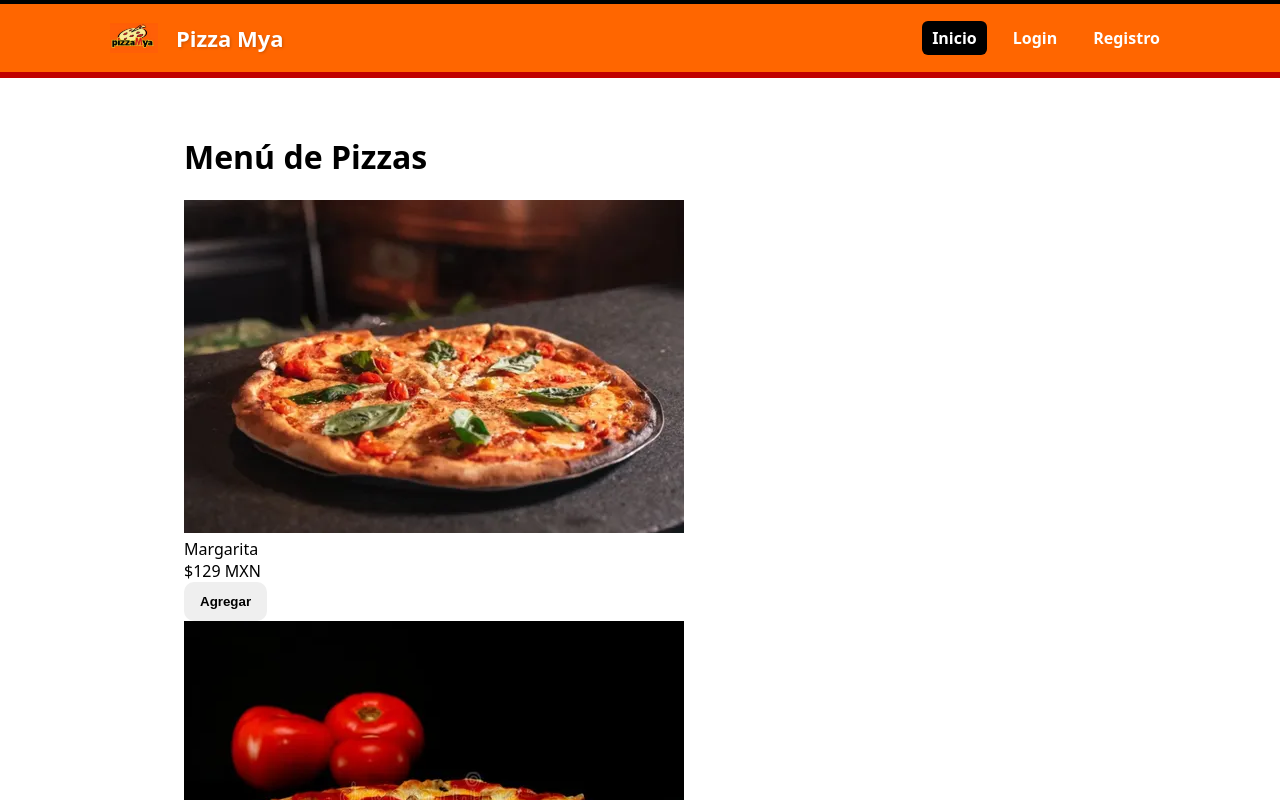
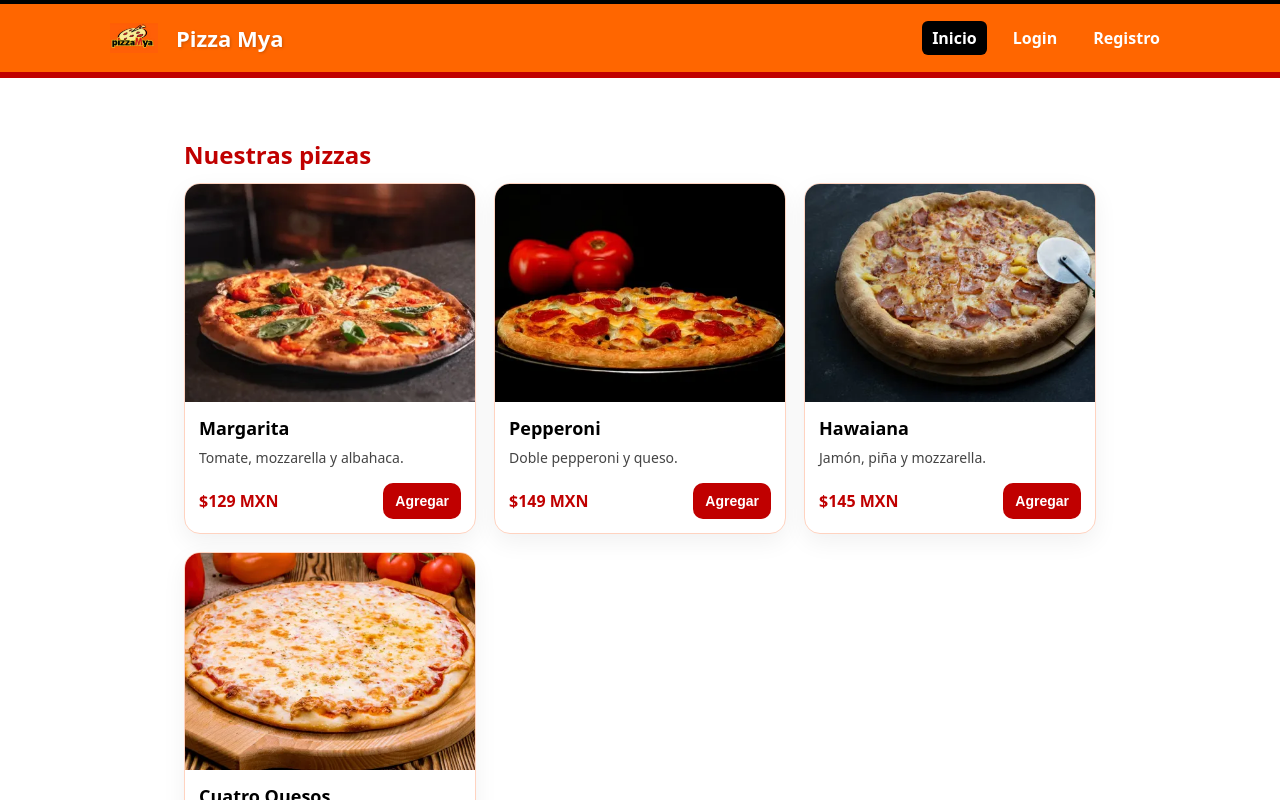
Before and after one commit to Jos3MA56/frontendusuario, a React (Vite) app: page / in a window 1280 px wide. Shown: the top 800 px of the page. Built offline with nearby package versions, Linux system fonts and the light colour scheme.

Commit message:
modified:   src/pages/Home.jsx 	modified:   src/pages/Profile.jsx

```diff
--- a/src/pages/Home.jsx
+++ b/src/pages/Home.jsx
@@ -1,46 +1,88 @@
 import React from "react";
-import { useNavigate } from "react-router-dom";
-import { useCart } from "../context/CartContext.jsx";
+import { useNavigate, useLocation } from "react-router-dom";
 
 const PIZZAS = [
-  { id: 1, nombre: "Margarita", precio: 129, img: "/pizzas/margarita.jpg" },
-  { id: 2, nombre: "Pepperoni", precio: 149, img: "/pizzas/pepperoni.jpg" },
-  { id: 3, nombre: "Hawaiana", precio: 145, img: "/pizzas/hawaiana.jpg" },
-  { id: 4, nombre: "Cuatro Quesos", precio: 159, img: "/pizzas/cuatroquesos.jpg" },
+  {
+    id: 1,
+    nombre: "Margarita",
+    descr: "Tomate, mozzarella y albahaca.",
+    precio: 129,
+    img: "/pizzas/margarita.jpg"
+  },
+  {
+    id: 2,
+    nombre: "Pepperoni",
+    descr: "Doble pepperoni y queso.",
+    precio: 149,
+    img: "/pizzas/pepperoni.jpg"
+  },
+  {
+    id: 3,
+    nombre: "Hawaiana",
+    descr: "Jamón, piña y mozzarella.",
+    precio: 145,
+    img: "/pizzas/hawaiana.jpg"
+  },
+  {
+    id: 4,
+    nombre: "Cuatro Quesos",
+    descr: "Mozzarella, parmesano, gouda y azul.",
+    precio: 159,
+    img: "/pizzas/cuatroquesos.jpg"
+  }
 ];
+
+
+const getToken = () =>
+  localStorage.getItem("access_token") || localStorage.getItem("token") || "";
 
 export default function Home() {
   const navigate = useNavigate();
-  const { add } = useCart();
-  const token = localStorage.getItem("access_token");
-  const puedeAgregar = !!token;
+  const location = useLocation();
 
-  const onAgregar = (pizza) => {
-    if (!puedeAgregar) {
-      return navigate("/login", { state: { redirectTo: "/", msg: "Inicia sesión para agregar pizzas" } });
+  React.useEffect(() => {
+    if (location.state?.msg) {
+      alert(location.state.msg);
+      // limpia el state para que no repita el alert si recargas
+      navigate(location.pathname, { replace: true });
     }
-    add(1); // suma 1 al contador
-    // Opcional: feedback
-    // alert(`Añadida: ${pizza.nombre}`);
+  }, []);
+
+  const handleAdd = (pizza) => {
+    if (!getToken()) {
+      // no logueado → manda a login y recuerda a dónde volver
+      return navigate("/login", {
+        state: { redirectTo: "/", msg: "Inicia sesión para agregar al carrito 🍕" }
+      });
+    }
+    // aquí va tu lógica real de carrito
+    alert(`🍕 Agregada: ${pizza.nombre}`);
   };
 
   return (
-    <main className="container">
-      <h1 className="page-title">Menú de Pizzas</h1>
-      <div className="grid grid--4">
+    <main className="shell">
+      <section className="container">
+        <h2 className="home-section__title">Nuestras pizzas</h2>
+        <div className="pizza-grid">
           {PIZZAS.map((p) => (
-          <article key={p.id} className="card">
-            <img src={p.img} alt={p.nombre} className="card__img" />
-            <div className="card__body">
-              <div className="card__title">{p.nombre}</div>
-              <div className="card__price">${p.precio} MXN</div>
-              <button className="btn btn--green" onClick={() => onAgregar(p)}>
+            <article key={p.id} className="pizza-card">
+              <div className="pizza-card__imgwrap">
+                <img src={p.img} alt={p.nombre} className="pizza-card__img" />
+              </div>
+              <div className="pizza-card__body">
+                <h3 className="pizza-card__title">{p.nombre}</h3>
+                <p className="pizza-card__desc">{p.descr}</p>
+                <div className="pizza-card__footer">
+                  <span className="pizza-card__price">${p.precio} MXN</span>
+                  <button className="btn btn--primary btn--sm" onClick={() => handleAdd(p)}>
                     Agregar
                   </button>
+                </div>
               </div>
             </article>
           ))}
         </div>
+      </section>
     </main>
   );
 }
--- a/src/pages/Profile.jsx
+++ b/src/pages/Profile.jsx
@@ -1,52 +1,88 @@
 import React from "react";
-import { Link, useLocation, useNavigate } from "react-router-dom";
-import { useCart } from "../context/CartContext.jsx";
+import { useNavigate } from "react-router-dom"; // 👈 Importa el hook
 
-export default function Header() {
-  const location = useLocation();
-  const navigate = useNavigate();
-  const { count } = useCart();
-  const [isLogged, setIsLogged] = React.useState(false);
+export default function Profile() {
+  const [loading, setLoading] = React.useState(false);
+  const [user, setUser] = React.useState(null);
+  const navigate = useNavigate(); // 👈 Inicializa navegación
 
-  React.useEffect(() => {
-    setIsLogged(!!localStorage.getItem("access_token"));
-  }, [location.pathname]);
+  const loadProfile = async () => {
+    if (loading) return;
+    setLoading(true);
+
+    const token = localStorage.getItem("access_token");
+    if (!token) {
+      setLoading(false);
+      return alert("No has iniciado sesión");
+    }
+
+    // elimina barras repetidas al final ANTES de concatenar
+    const base = (import.meta.env.VITE_API_BASE || "").replace(/\/+$/, "");
+    const url = `${base}/profile`;
+
+    try {
+      const res = await fetch(url, {
+        method: "GET",
+        credentials: "include",
+        headers: {
+          Authorization: `Bearer ${token}`,
+          Accept: "application/json",
+        },
+      });
+
+      const ct = res.headers.get("content-type") || "";
+      if (!res.ok) {
+        if (ct.includes("application/json")) {
+          const err = await res.json();
+          throw new Error(err.error || `Error ${res.status}`);
+        } else {
+          throw new Error(`Error ${res.status}: ${await res.text()}`);
+        }
+      }
+
+      const data = await res.json();
+      setUser(data.user);
+
+      // ✅ Redirige al inicio una vez cargado el perfil correctamente
+      navigate("/"); // o "/inicio" si tienes esa ruta
+    } catch (e) {
+      alert(e.message || "Error de conexión con el servidor");
+    } finally {
+      setLoading(false);
+    }
+  };
 
   return (
-    <header className="header">
-      <div className="header__inner">
-        <div className="header__logo" onClick={() => navigate("/")} style={{cursor:"pointer"}}>
-          <img src="/pizzas/pizzamya.jpg" alt="Pizza Mya" className="header__img" />
-          <span className="header__brand">Pizza Mya</span>
+    <section className="panel">
+      <h1 className="panel__title">Perfil</h1>
+      <button
+        className="btn btn--secondary"
+        onClick={loadProfile}
+        disabled={loading}
+      >
+        {loading ? "Cargando..." : "Cargar Perfil"}
+      </button>
+
+      {user && (
+        <div style={{ marginTop: 16 }}>
+          <p>
+            <b>Nombre:</b> {user.nombre} {user.apPaterno} {user.apMaterno}
+          </p>
+          <p>
+            <b>Correo:</b> {user.correo}
+          </p>
+          {user.telefono && (
+            <p>
+              <b>Teléfono:</b> {user.telefono}
+            </p>
+          )}
+          {user.edad && (
+            <p>
+              <b>Edad:</b> {user.edad}
+            </p>
+          )}
         </div>
-
-        <nav className="header__nav">
-          <Link to="/" className={`nav__link ${location.pathname === "/" ? "active" : ""}`}>
-            Inicio
-          </Link>
-
-          {/* Ícono carrito con badge */}
-          <div className="nav__cart">
-            <span className="cart__icon" title="Carrito">🛒</span>
-            {count > 0 && <span className="cart__badge">{count}</span>}
-          </div>
-
-          {!isLogged ? (
-            <>
-              <Link to="/login" className={`nav__link ${location.pathname === "/login" ? "active" : ""}`}>
-                Login
-              </Link>
-              <Link to="/register" className={`nav__link ${location.pathname === "/register" ? "active" : ""}`}>
-                Registro
-              </Link>
-            </>
-          ) : (
-            <button className="nav__logout" onClick={() => { localStorage.removeItem("access_token"); navigate("/login"); }}>
-              Cerrar sesión
-            </button>
-          )}
-        </nav>
-      </div>
-    </header>
+      )}
+    </section>
   );
 }
```
Lines whose indentation alone changed are shown as unchanged.
